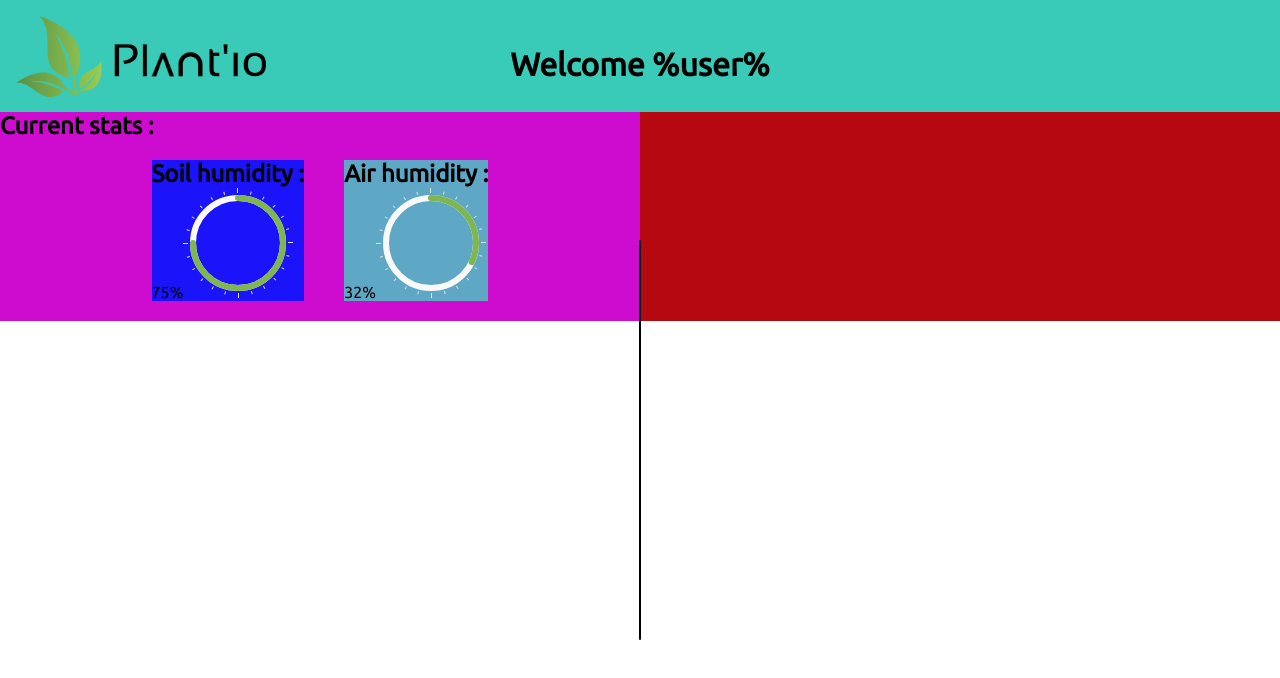
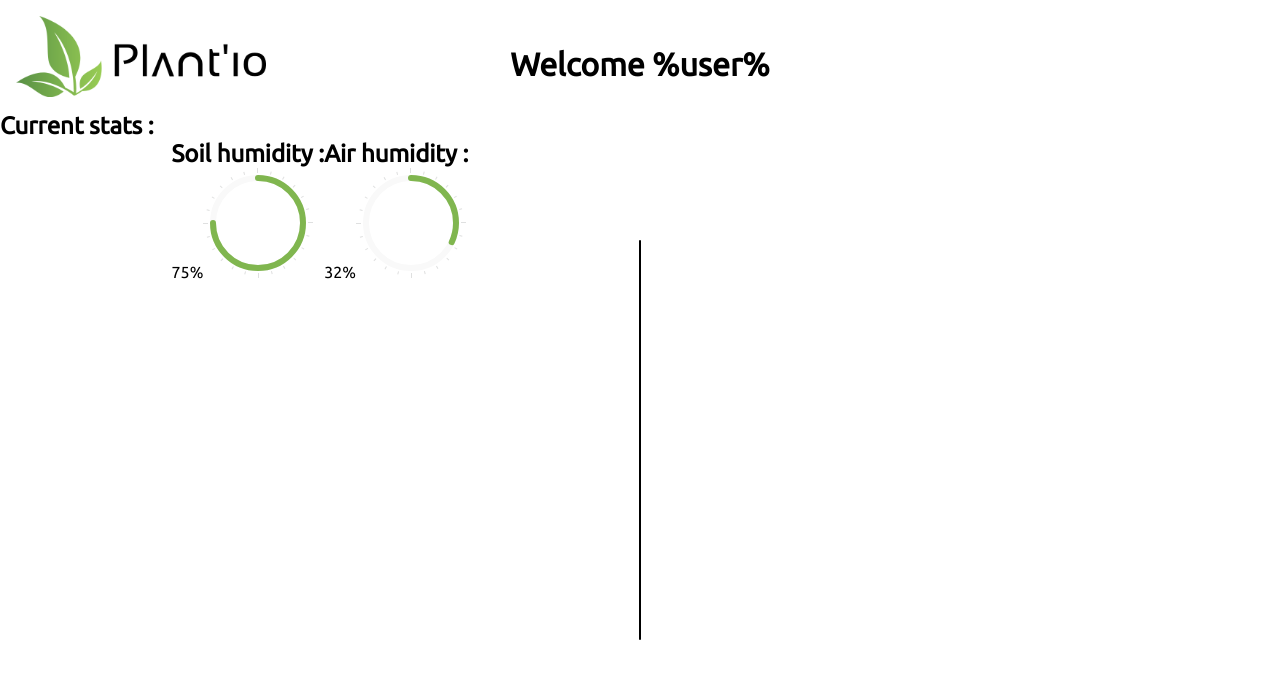
Before and after one commit to EloxFire/Plant-IO, a website: page index.html in a window 1280 px wide. Drawn offline with Linux system fonts and the light colour scheme.

```diff
--- a/assets/css/main.css
+++ b/assets/css/main.css
@@ -12,7 +12,7 @@
 header{
   width: 100%;
   height: 7em;
-  background-color: rgb(57, 203, 183);
+  /* background-color: rgb(57, 203, 183); */
 }
 
 .logo{
@@ -47,23 +47,15 @@
 #currentsStats{
   width: 50%;
   height: auto;
-  background-color: rgb(206, 12, 208);
+  /* background-color: rgb(206, 12, 208); */
 }
 #otherStats{
   width: 50%;
   height: auto;
-  background-color: rgb(181, 8, 17);
+  /* background-color: rgb(181, 8, 17); */
 }
 
 .stats{
   display: flex;
   justify-content: center;
 }
-.soil{
-  margin: 20px;
-  background-color: rgb(27, 19, 250);
-}
-.air{
-  margin: 20px;
-  background-color: rgb(94, 168, 198);
-}
--- a/package.json
+++ b/package.json
@@ -1,11 +1,11 @@
 {
-  "name": "hello-world",
+  "name": "Plant'IO",
   "version": "1.0.0",
-  "description": "Hello world app test for electron",
+  "description": "This is the control app for the 'PlantIO' object",
   "main": "index.js",
   "scripts": {
     "start": "electron ."
   },
   "author": "EloxFire",
-  "license": "ISC"
+  "license": ""
 }
```
Also changed, not shown: index.js (+1 -19 lines).
